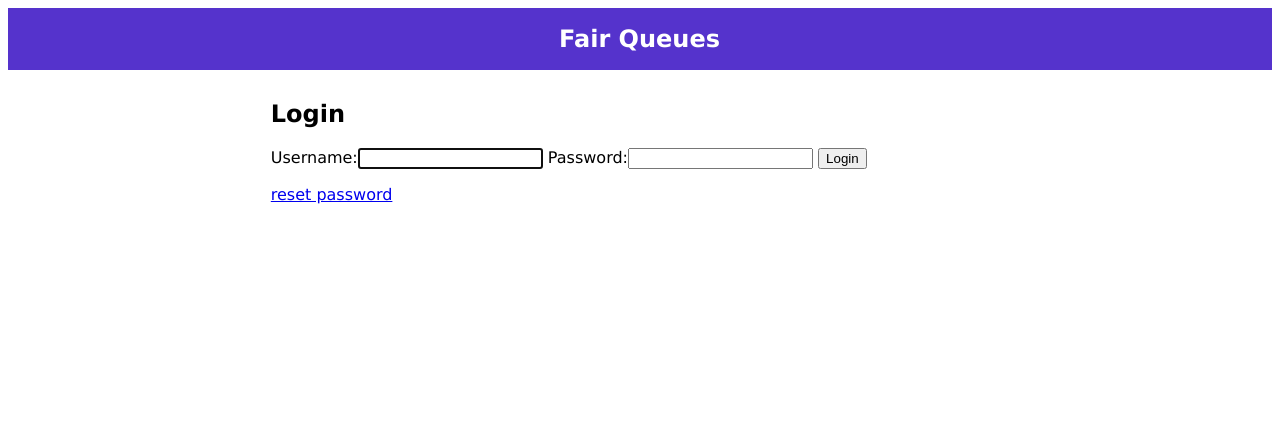
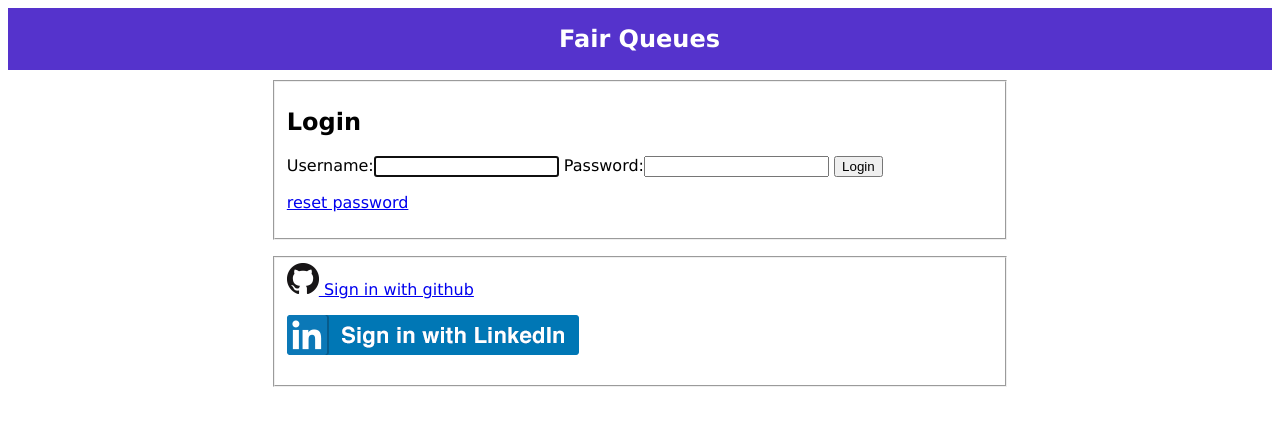
Before and after one commit to golobart/fairqueue, a Django app: page /en-us/accounts/login/ in a window 1280 px wide. Shown: the top 426 px of the page. Run offline with Django 3.2, Linux system fonts and the light colour scheme; some libraries are stand-ins or nearby versions.

Commit message:
OAuth Login with Github and Linkedin providers

```diff
--- a/adminapp/static/adminapp/styles_1.css
+++ b/adminapp/static/adminapp/styles_1.css
@@ -338,3 +338,10 @@ padding: 4px;
 .postit_tra300rot5{
   transform: rotate(5deg) translate(300px, -90px);
 }
+
+.postit_tra-100rot-5{
+  width: 400px;
+  height: 150px;
+  transform: rotate(-5deg) translate(-100px, -50px);
+  background-color: pink;
+}
--- a/adminapp/templates/adminapp/adminmain.html
+++ b/adminapp/templates/adminapp/adminmain.html
@@ -33,9 +33,13 @@
         <p>{% trans 'Use Calendars to define your working calendars' %}</p>
     </div>
     <div class="postit_tra300rot5">
-
         <p>{% trans 'Use Working Time to define your working days and schedules for yours calendars' %}</p>
     </div>
+    {% if user.groups.count <= 0 and not user.is_superuser %}
+    <div class="postit_tra-100rot-5">
+        <p>{% trans 'You are an unprivileged user, if you want to test this app with more permissions login again as qcreator, qbooker or qdispatcher user (in any case pwd: comein_1)' %}</p>
+    </div>
+    {% endif %}
 </div>
 {% endblock content %}
 
--- a/cicd/requirements.txt
+++ b/cicd/requirements.txt
@@ -1,12 +1,18 @@
 asgiref==3.2.7
 certifi==2020.4.5.1
 chardet==3.0.4
+defusedxml==0.6.0
 Django==3.0.5
+django-allauth==0.42.0
 djangorestframework==3.11.0
 httpie==2.1.0
 idna==2.9
+oauthlib==3.1.0
+pkg-resources==0.0.0
 Pygments==2.6.1
+python3-openid==3.1.0
 pytz==2019.3
 requests==2.23.0
+requests-oauthlib==1.3.0
 sqlparse==0.3.1
 urllib3==1.25.9
--- a/fairqueue/urls.py
+++ b/fairqueue/urls.py
@@ -31,6 +31,7 @@ urlpatterns = [
     # path('admin/', admin.site.urls),
     path('fqapi/', include('apifqapp.urls')),  # Acces to fairqueue API
     path('api-auth/', include('rest_framework.urls')),  # Login to browsable rest API
+    path('accounts2/', include('allauth.urls')),
 ]
 
 urlpatterns += i18n_patterns(
@@ -49,6 +50,9 @@ urlpatterns += i18n_patterns(
 #     ),
 # )
 
+# Note that you do not necessarily need the URLs provided by django.contrib.auth.urls.
+# Instead of the URLs login, logout, and password_change (among others),
+# you can use the URLs provided by allauth: account_login, account_logout, account_set_password
 urlpatterns += i18n_patterns(
     # login, change and reset pwd
     re_path(r'^{}/'.format('accounts'), include('django.contrib.auth.urls')),
@@ -57,3 +61,7 @@ urlpatterns += i18n_patterns(
     # adminapp
     re_path(r'^{}/'.format('adminapp'), include('adminapp.urls')),
 )
+# urlpatterns += i18n_patterns(
+#     # login, change and reset pwd
+#     re_path(r'^{}/'.format('accounts2'), include('allauth.urls')),
+# )
--- a/templates/registration/login.html
+++ b/templates/registration/login.html
@@ -1,6 +1,8 @@
 <!-- templates/registration/login.html -->
 {% extends 'base.html' %}
+{% load static %}
 {% load i18n %}
+{% load socialaccount %}
 
 {% block title %}Login{% endblock %}
 
@@ -9,6 +11,7 @@
   width: 60%;
   #border: 3px solid green;
   padding: 10px;">
+    <fieldset>
     <h2>Login</h2>
     <form method="post">
         {% csrf_token %}
@@ -17,5 +20,16 @@
     </form>
     <p/>
     <a href="{% url 'password_reset' %}"> {% trans 'reset password' %}</a>
+    </fieldset>
+    <p/>
+    <fieldset>
+    <a href="{% provider_login_url 'github' %}">
+        <img src="{% static 'GitHub-Mark-32px.png' %}" alt="{% trans 'Sign in with github' %}">
+        {% trans 'Sign in with github' %}</a>
+    <p/>
+    <a href="{% provider_login_url 'linkedin_oauth2' %}">
+        <img src="{% static 'Sign-In-Small---Default.png' %}" alt="{% trans 'linkedin login' %}">
+        </a>
+    </fieldset>
 </div>
 {% endblock %}
```
Also changed, not shown: fairqueue/settings.py (+37 -1 lines), adminapp/migrations/0013_auto_20200603_0934.py (added), static/GitHub-Mark-120px-plus.png (added), static/GitHub-Mark-32px.png (added), static/GitHub-Mark-64px.png (added), static/Sign-In-Small---Default.png (added), static/Sign-in-Small---Default.png (added). Lines whose indentation alone changed are shown as unchanged.
